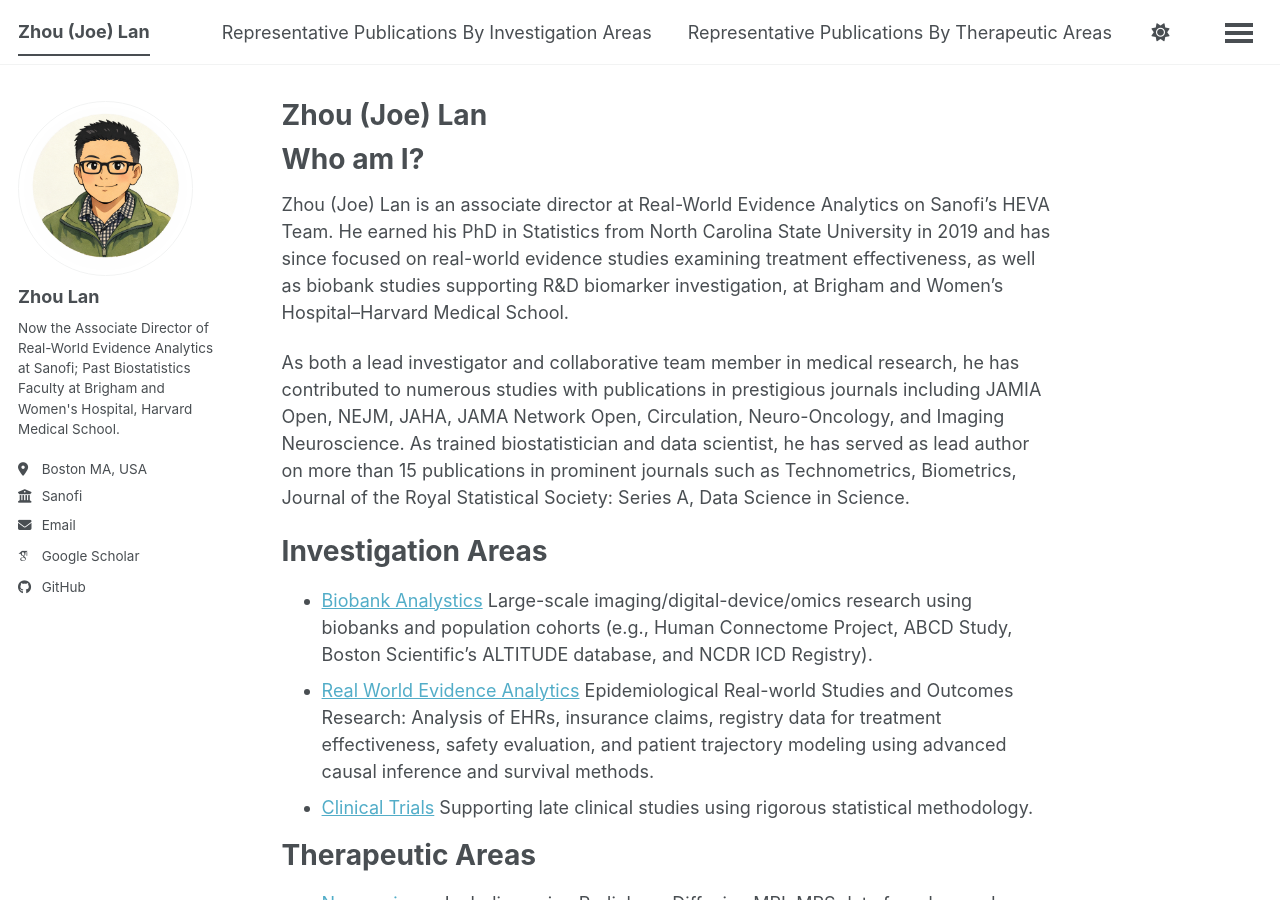
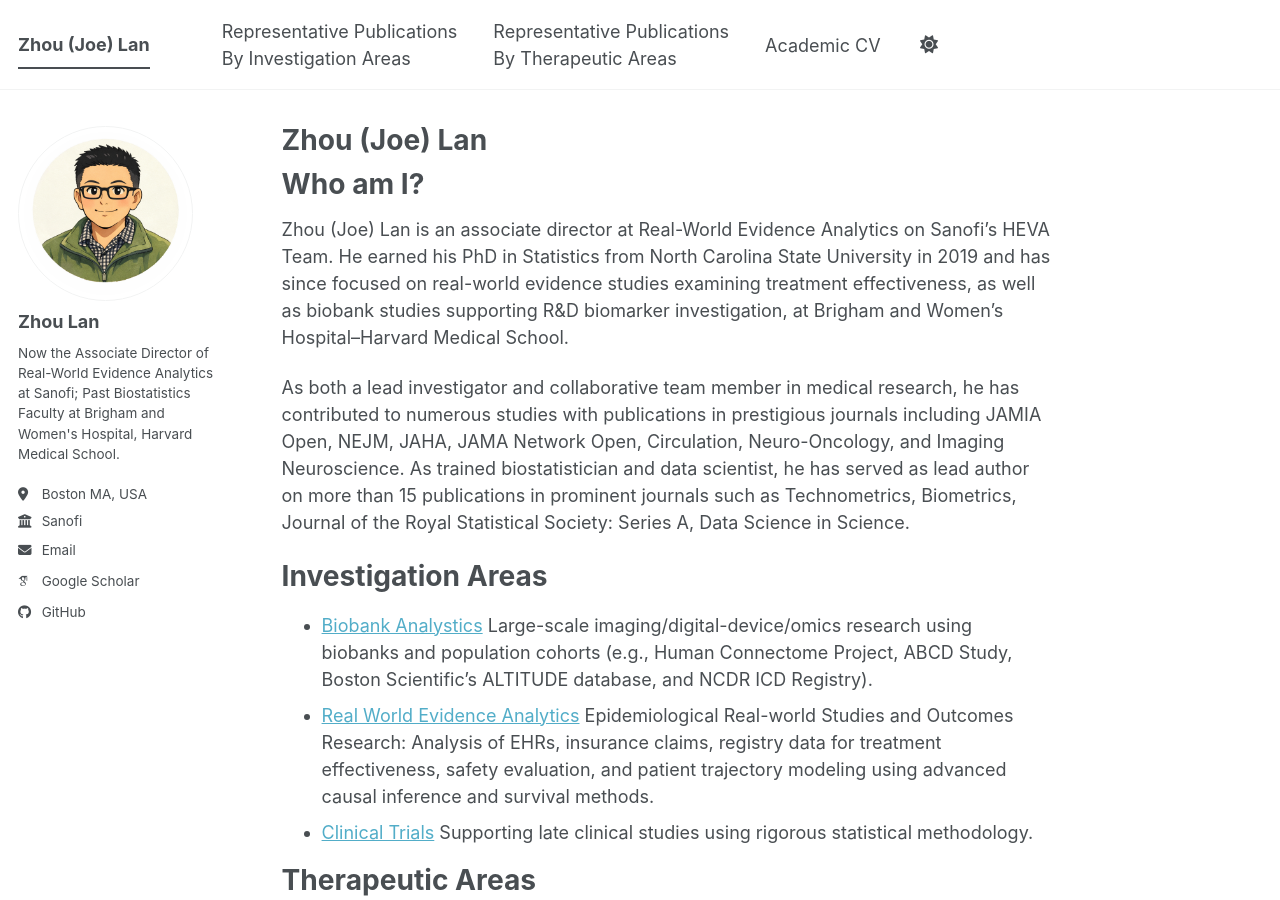
Before and after one commit to lanzhouBWH/lanzhoubwh.github.io, a Jekyll site: the page built from _pages/about.md, in a window 1280 px wide and 900 px high. Built offline with Jekyll 4.4.1, drawn with Linux system fonts in a browser that asks for light colours; some web fonts are replaced; a script bundle is joined from its source files by our own code; library files that are not in the unit come from our copies.

```diff
--- a/_data/navigation.yml
+++ b/_data/navigation.yml
@@ -8,10 +8,10 @@
 #      Markdown formatted page while the second is generated using JSON.
 
 main:
-  - title: "Representative Publications By Investigation Areas"
+  - title: "Representative Publications <br> By Investigation Areas"
     url: /publications/
 
-  - title: "Representative Publications By Therapeutic Areas"
+  - title: "Representative Publications <br> By Therapeutic Areas"
     url: /publications/
 
   #- title: "Talks"
```
